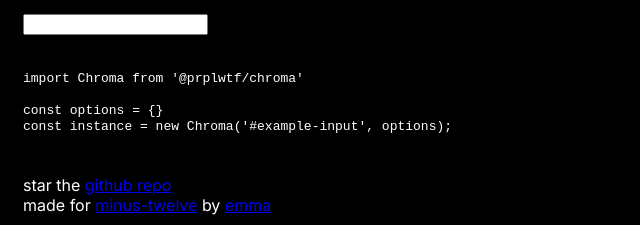
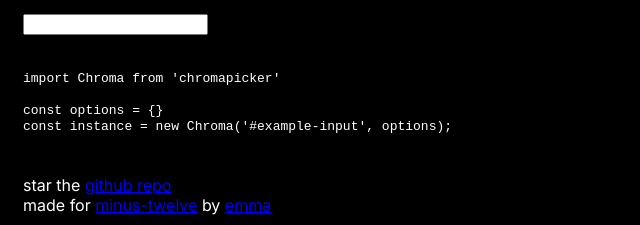
Before and after one commit to prplwtf/chroma, a website built with Vite: page dev/static/index.html in a window 1280 px wide. Shown: the part 152-377 px from the top of the page, 0-640 px from the left. Built offline with nearby package versions, Linux system fonts and the light colour scheme.

Commit message:
feat: improve

```diff
--- a/dev/static/index.html
+++ b/dev/static/index.html
@@ -22,7 +22,7 @@
   <br><br>
 
   <code style="display:block; padding-top: 16px; line-height:16px !important;">
-    import Chroma from '@prplwtf/chroma'<br>
+    import Chroma from 'chromapicker'<br>
     <br>
     const options = {}<br>
     const instance = new Chroma('#example-input', options);
--- a/package.json
+++ b/package.json
@@ -1,5 +1,5 @@
 {
-  "name": "@prplwtf/chroma",
+  "name": "chromapicker",
   "version": "1.0.0",
   "description": "yet another color picker",
   "type": "module",
@@ -31,6 +31,7 @@
   "module": "./dist/chroma.js",
   "unpkg": "./dist/chroma.umd.js",
   "files": [
-    "dist/*.css"
+    "dist/*",
+    "src/*"
   ]
 }
```
Also changed, not shown: README.md, assets/picker.png (added), dist/chroma.es.js (added), dist/chroma.umd.js (added), dist/chromapicker.css (added), 1 other file.
